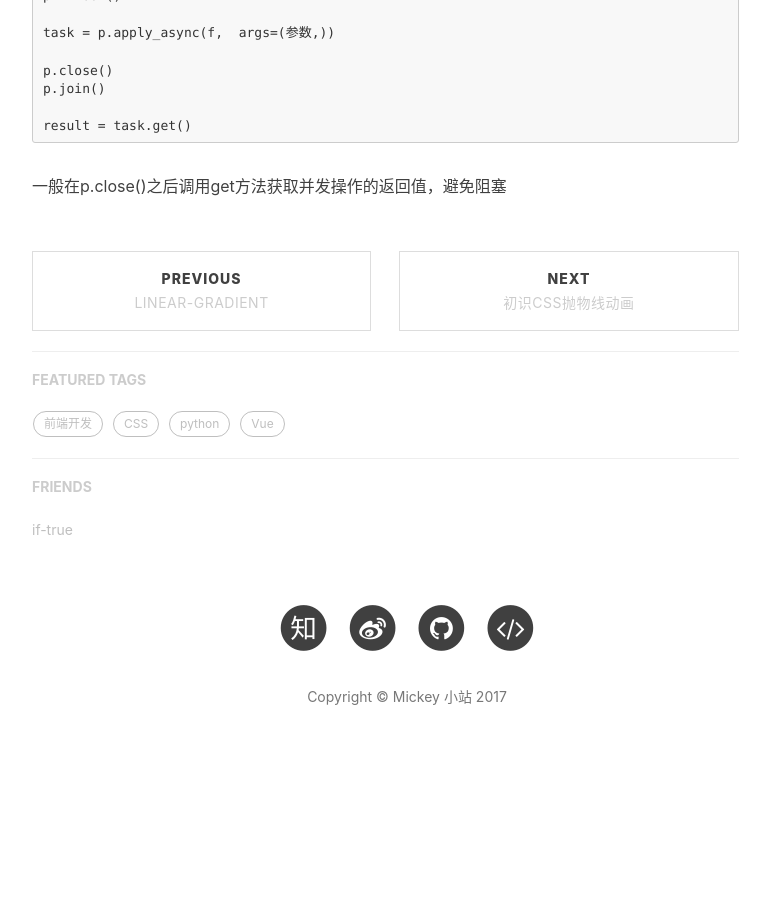
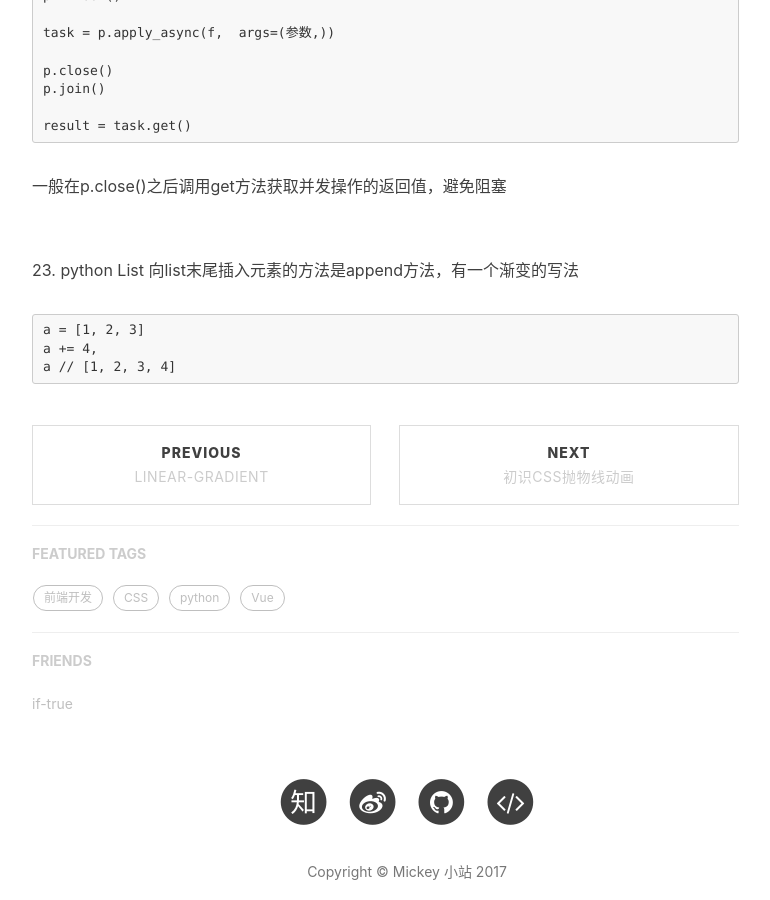
Before and after one commit to mickey0524/mickey0524.github.io, a Jekyll site: the page built from _posts/2017-08-05-begin-python.md, in a window 1280 px wide and 900 px high, scrolled down 5369 px. Shown: the whole window, without its empty margins (233-1003 px from the left). Built offline with Jekyll 4.4.1, drawn with Linux system fonts in a browser that asks for light colours; nearby versions of some CDN libraries; comment, search, counter and statistics services are not loaded; before the commit the page ends 6170 px from its top, so only the background shows below that.

Commit message:
feat(python): 增加list的快速插入方法

````diff
--- a/_posts/2017-08-05-begin-python.md
+++ b/_posts/2017-08-05-begin-python.md
@@ -173,3 +173,11 @@ result = task.get()
 ```
 
 一般在p.close()之后调用get方法获取并发操作的返回值，避免阻塞
+
+<br>23. python List 向list末尾插入元素的方法是append方法，有一个渐变的写法
+
+```
+a = [1, 2, 3]
+a += 4,
+a // [1, 2, 3, 4]
+```
````
